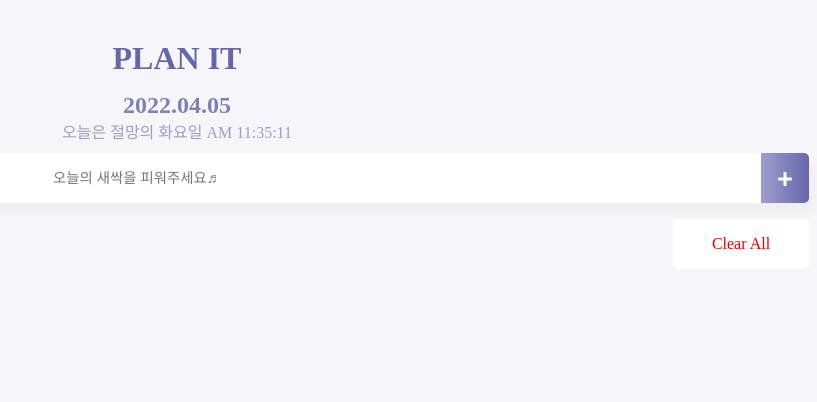
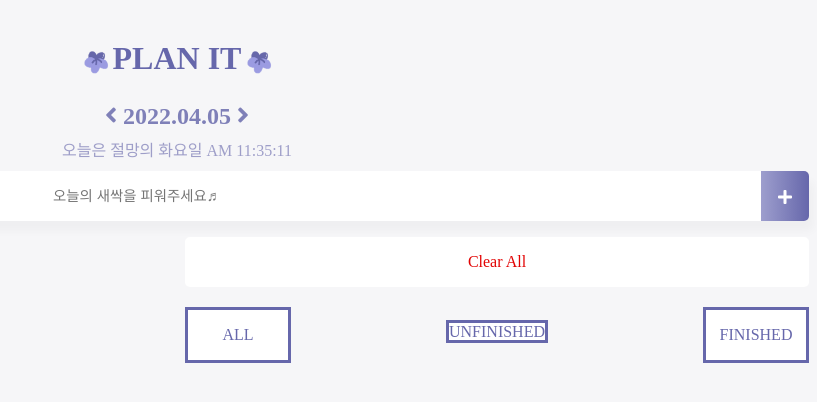
Before and after one commit to soobeen-byul/PLAN-IT, a Vue app: page / in a window 1280 px wide. Shown: the top 402 px of the page, without its empty margins (463-1280 px from the left). Built offline with nearby package versions, Linux system fonts and the light colour scheme.

Commit message:
Add listpagebutton in footer
Add listpagebutton in footer

```diff
--- a/src/components/TodoFooter.vue
+++ b/src/components/TodoFooter.vue
@@ -1,7 +1,11 @@
 <template>
   <div class="clearAllContainer">
     <span class="clearAllBtn" @click="showClearModal">Clear All</span>
-
+    <div class="pageContainer">
+      <span class="allBtn">ALL</span>
+      <span class="unfinishedBtn">UNFINISHED</span>
+      <span class="finishedBtn">FINISHED</span>
+    </div>
 
     <ClearAlertModal v-if="showClearAlertModal" @close="showClearAlertModal = false">
       <h3 slot="header">경고</h3>
@@ -12,6 +16,9 @@
       </span>
     </ClearAlertModal>
   </div>
+
+
+
 </template>
 
 <script>
@@ -44,18 +51,48 @@ export default {
 
 <style scoped>
   .clearAllContainer {
-    width: 8.5rem;
+    width:624px;
     height: 50px;
     line-height: 50px;
     background-color: white;
     border-radius: 5px;
     margin-right: 0;
     float:right;
+  }
+  .pageContainer{
+    margin-top:20px;
+    width:auto;
+  }
 
+  .clearAllBtn {
+    width: 8.5rem;
+    color: #e20303;
+    float:none;
   }
-  .clearAllBtn {
-    color: #e20303;
+  .allBtn{
+    border-style: solid;
+    color: rgb(102, 103, 171);
+    background-color: white;
+    width: 100px;
+    float:left;
   }
+  .unfinishedBtn{
+    border-style: solid;
+    color: rgb(102, 103, 171);
+    background-color: white;
+    width: 100px;
+    float:auto;
+  }
+  .finishedBtn{
+    border-style: solid;
+    color: rgb(102, 103, 171);
+    background-color: white;
+    width: 100px;
+    float:right;
+  }
+
+
+
   .realCloseBtn{
     width: 7.5rem;
     height: 40px;
--- a/src/components/TodoHeader.vue
+++ b/src/components/TodoHeader.vue
@@ -1,8 +1,9 @@
 <template>
   <header @:today="today">
-    <h1> PLAN IT </h1>
+    <h1> <img class="flowerlogo" src='../assets/flower.png'>PLAN IT<img class="flowerlogo" src='../assets/flower.png'></h1>
     <div class="today-header">
-      <h2>{{ today.date }}</h2>
+      <h2><span class="leftpageBtn fas fa-angle-left" type="Button">
+        </span>     {{today.date}}     <span class="rightpageBtn fas fa-angle-right" type="Button"></span></h2>
       <p>오늘은 {{ today.day }} {{ today.time }}</p>
     </div>
   </header>
@@ -75,8 +76,11 @@ export default {
   .today-header{
     color:rgba(102, 103, 171, 0.614);
     line-height: 50%;
+  }
+  .flowerlogo{
+    height: 35px;
+    width: 35px;
+    vertical-align: middle;
+  }
 
-
-
-  }
 </style>
```
Also changed, not shown: src/assets/flower.png (added), src/assets/seed.png (added).
